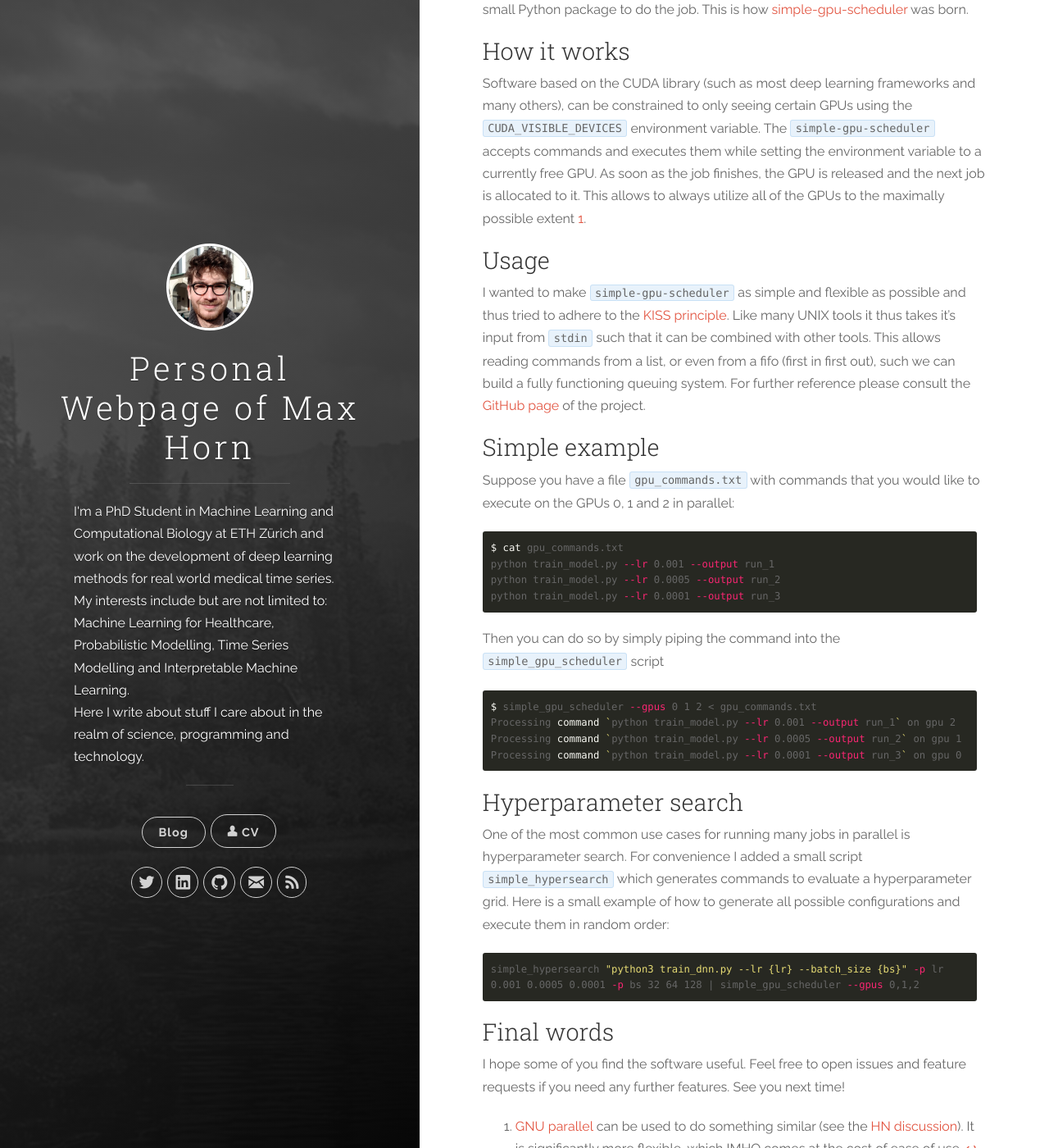
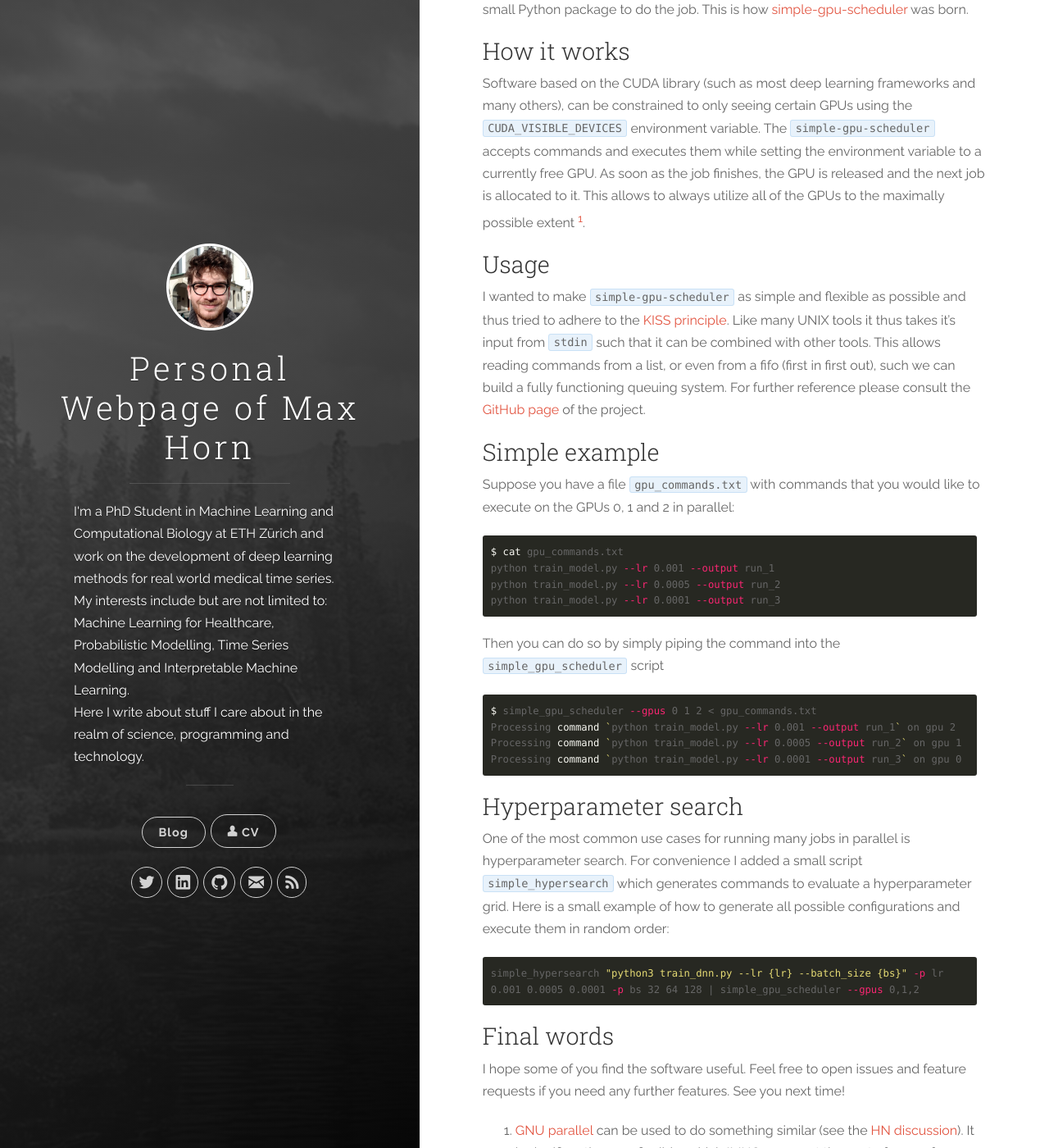
Before and after one commit to weatheredwatcher/weatheredwatcher.github.io, a Jekyll site: the page built from _posts/2019-10-25-simple-gpu-scheduler.md, in a window 1280 px wide and 1400 px high, scrolled down 1240 px. Shown: the whole window at 82% size. Built offline with Jekyll 4.4.1, drawn with Linux system fonts in a browser that asks for light colours; comment, search, counter and statistics services are not loaded.

Commit message:
Allow sub and superscipts in css

```diff
--- a/_sass/uno.scss
+++ b/_sass/uno.scss
@@ -4,7 +4,7 @@
 	 License: none (public domain)
 */
 @import "animate";
-html, body, div, span, applet, object, iframe, h1, h2, h3, h4, h5, h6, p, blockquote, pre, a, abbr, acronym, address, big, cite, code, del, dfn, em, img, ins, kbd, q, s, samp, small, strike, strong, sub, sup, tt, var, b, u, i, center, dl, dt, dd, ol, ul, li, fieldset, form, label, legend, table, caption, tbody, tfoot, thead, tr, th, td, article, aside, canvas, details, embed, figure, figcaption, footer, header, hgroup, menu, nav, output, ruby, section, summary, time, mark, audio, video {
+html, body, div, span, applet, object, iframe, h1, h2, h3, h4, h5, h6, p, blockquote, pre, a, abbr, acronym, address, big, cite, code, del, dfn, em, img, ins, kbd, q, s, samp, small, strike, strong, tt, var, b, u, i, center, dl, dt, dd, ol, ul, li, fieldset, form, label, legend, table, caption, tbody, tfoot, thead, tr, th, td, article, aside, canvas, details, embed, figure, figcaption, footer, header, hgroup, menu, nav, output, ruby, section, summary, time, mark, audio, video {
 	margin: 0;
 	padding: 0;
 	border: 0;
```
